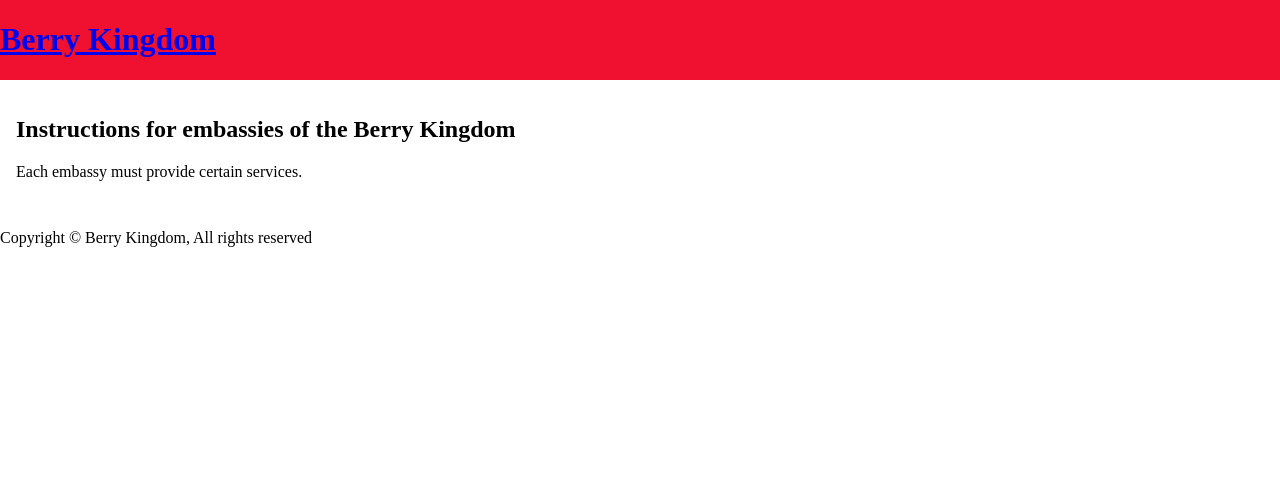
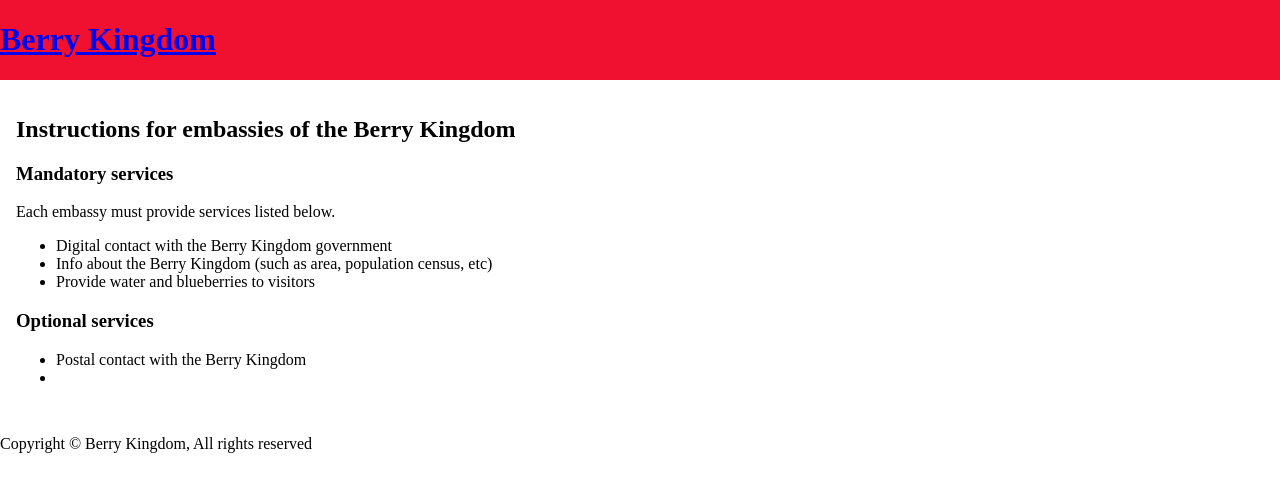
Before and after one commit to berryempire/berryempire.github.io, a Jekyll site: the page built from embassy.md, in a window 1280 px wide. Shown: the top 492 px of the page. Built offline with Jekyll 4.4.1, drawn with Linux system fonts in a browser that asks for light colours; our own code applies the rules of GitHub Pages for plain Markdown files.

Commit message:
Update embassy.md

```diff
--- a/embassy.md
+++ b/embassy.md
@@ -1,5 +1,16 @@
 <h2> Instructions for embassies of the Berry Kingdom</h2>
 
+<h3>Mandatory services</h3>
 <p>
-  Each embassy must provide certain services.
+    Each embassy must provide services listed below.
 </p>
+<ul>
+    <li>Digital contact with the Berry Kingdom government</li>
+    <li>Info about the Berry Kingdom (such as area, population census, etc) </li>
+    <li>Provide water and blueberries to visitors</li>
+</ul>
+<h3>Optional services</h3>
+<ul>
+    <li>Postal contact with the Berry Kingdom</li>
+    <li></li>
+</ul>
```
